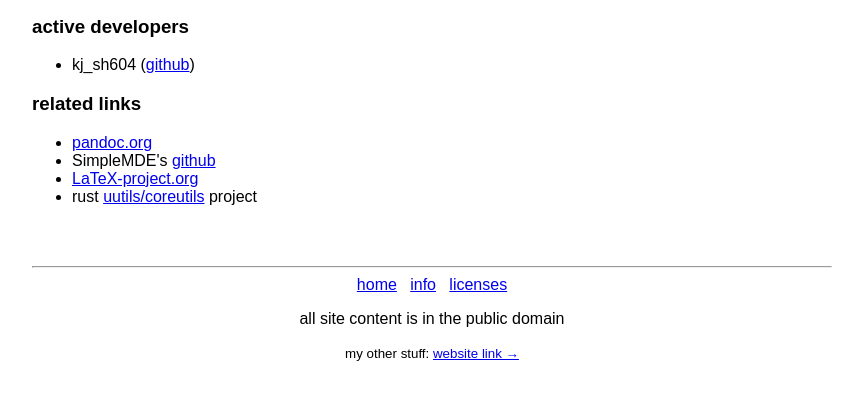
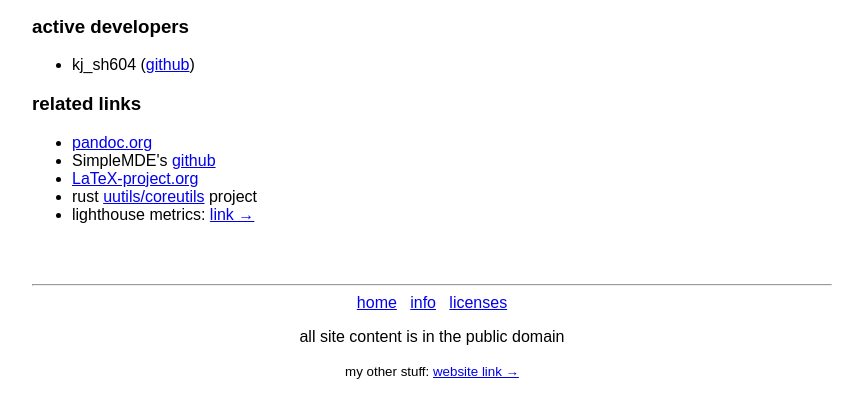
Before and after one commit to kj-sh604/procrastiSlides, a PHP site: page /info.php in a window 1280 px wide. Shown: the part 692-1104 px from the top of the page, without its empty margins (208-1071 px from the left). Before the commit the page ends 1053 px from the top, so only its background shows below. Run offline with PHP 8.4, Linux system fonts and the light colour scheme.

Commit message:
refactor: add lighthouse metrics

```diff
--- a/src/info.php
+++ b/src/info.php
@@ -56,6 +56,7 @@
         <li>SimpleMDE's <a target="_blank" href="https://github.com/sparksuite/simplemde-markdown-editor">github</a> </li>
         <li> <a target="_blank" href="https://www.latex-project.org/">LaTeX-project.org</a> </li>
         <li>rust <a target="_blank" href="https://github.com/uutils/coreutils/">uutils/coreutils</a> project</li>
+        <li>lighthouse metrics: <a target="_blank" href="/lighthouse.php">link →</a></li>
     </ul><br>
     <br>
     </div>
```
